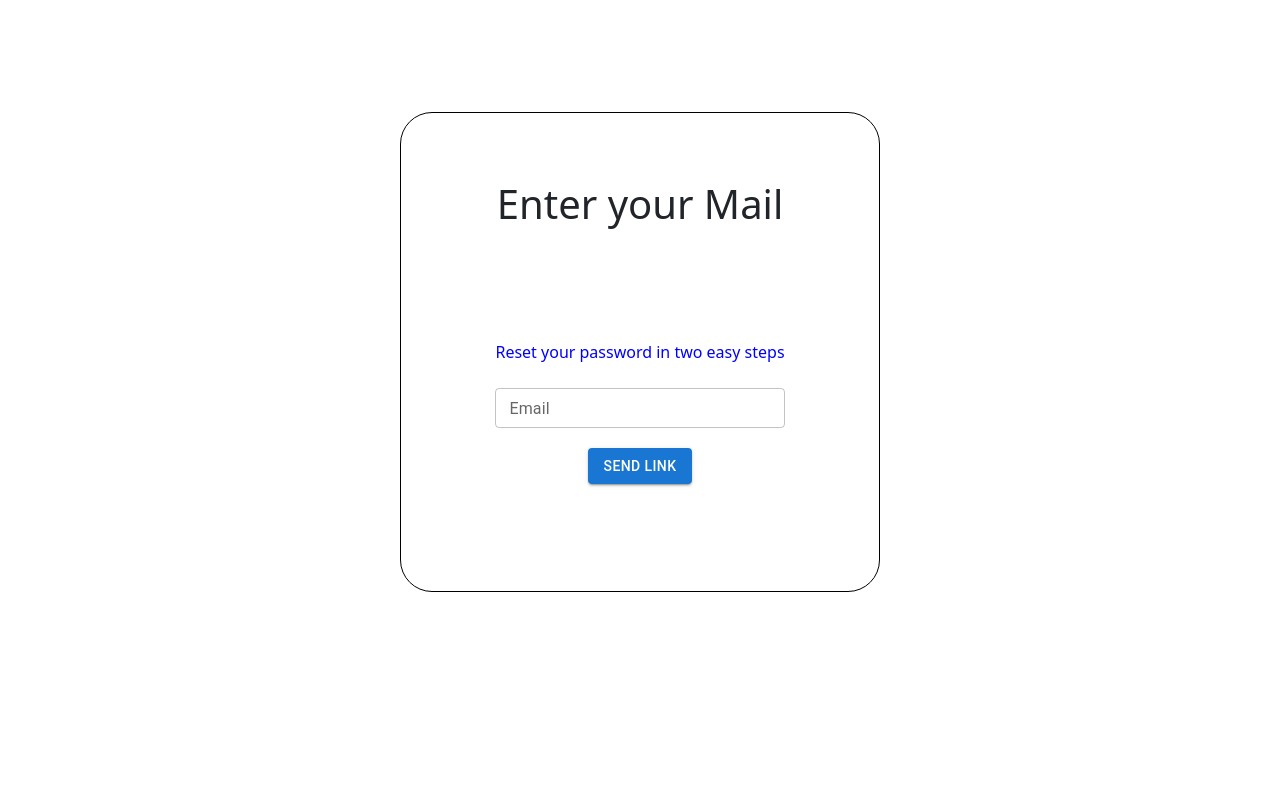
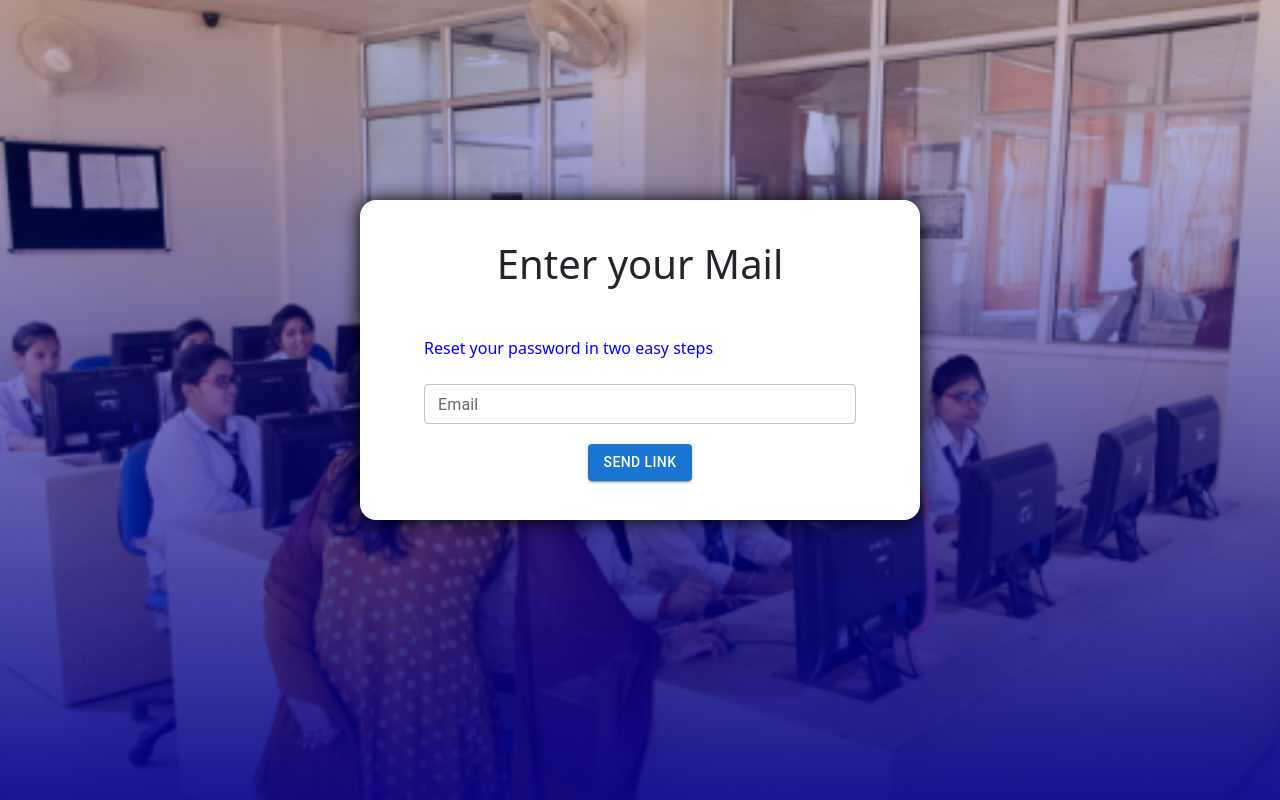
Before and after one commit to Somya-Seth/CollegeInsight, a React (Create React App) app in the folder frontend/: page /forgotPassword in a window 1280 px wide. Built offline with nearby package versions, Linux system fonts and the light colour scheme.

Commit message:
fix: forget password UI

```diff
--- a/frontend/src/pages/forgetPassword/forgotPassword.css
+++ b/frontend/src/pages/forgetPassword/forgotPassword.css
@@ -1,18 +1,33 @@
-.container{
-    margin-top: 7em;
+.forget_pass_container{
     display: flex;
-    flex-direction: column;
-    justify-content: center;
-    align-items: center;
-    width:30em;
-    /* background-color:lightgray; */
-    height:30em;
-    border: 1px solid black;
-    border-radius: 2rem;
+    margin: 0;
+    background-image: linear-gradient(rgba(0, 0, 139, 0.2), rgba(0, 0, 139, 0.9)),
+        url('../../image/image5.png');
+    height: 100vh;
+    width: 100vw;
+    background-repeat: no-repeat;
+    object-fit: contain;
+    background-position: center;
+    background-size: cover;
+}
+.forget_pass_form{
+    width: 35rem;
+    height: 20rem;
+    margin-left: auto;
+    margin-right: auto;
+    margin-top: 25vh;
+    border-radius: 1rem;
+    background-color: rgb(255, 255, 255);
+    box-shadow: 0 0 20px #000000;
+    padding: 0 2em 0 2em;
+}
+
+.forget_pass_form h1{
+    text-align: center;
+    padding: 1em;
 }
 .forgotpassword{
-    padding:40px;
-    margin-top:4em
+    padding: 0 2em;
 }
 .sendLink-container{
     display: flex;
--- a/frontend/src/pages/forgetPassword/forgotPassword.js
+++ b/frontend/src/pages/forgetPassword/forgotPassword.js
@@ -6,26 +6,28 @@ import axios from 'axios'
 function ForgotPassword() {
     const [email, setEmail] = useState("")
     const handleChange = (e) => {
-        console.log("inside handle change",e.target.value)
+        console.log("inside handle change", e.target.value)
         setEmail(e.target.value)
     }
-     const sendLinkButton =async(email)=>{
-        console.log("send link",email)
-        await axios.post('http://localhost:8000/forgetpassword', {email:email}).then(res => {
+    const sendLinkButton = async (email) => {
+        console.log("send link", email)
+        await axios.post('http://localhost:8000/forgetpassword', { email: email }).then(res => {
             console.log("response", res)
         })
-     .catch(err=>{
-         console.log("err",err.message)
+            .catch(err => {
+                console.log("err", err.message)
             })
     }
     return (
-        <div className='container'>
+        <div className='forget_pass_container'>
+            <div className='forget_pass_form'>
                 <h1>Enter your Mail</h1>
                 <div className='forgotpassword'>
-                <p style={{color:"blue"}}>Reset your password in two easy steps</p>
+                    <p style={{ color: "blue" }}>Reset your password in two easy steps</p>
                     <TextField id="outlined-basic" label="Email" type='email' variant="outlined" fullWidth size='small' margin='dense' value={email} name="email" onChange={handleChange}></TextField>
                     <div className='sendLink-container'>
-                <Button variant="contained" className='sendLinkButton' onClick={()=>sendLinkButton(email)}>Send Link</Button>
+                        <Button variant="contained" className='sendLinkButton' onClick={() => sendLinkButton(email)}>Send Link</Button>
+                    </div>
                 </div>
             </div>
         </div>
```
Lines whose indentation alone changed are shown as unchanged.
